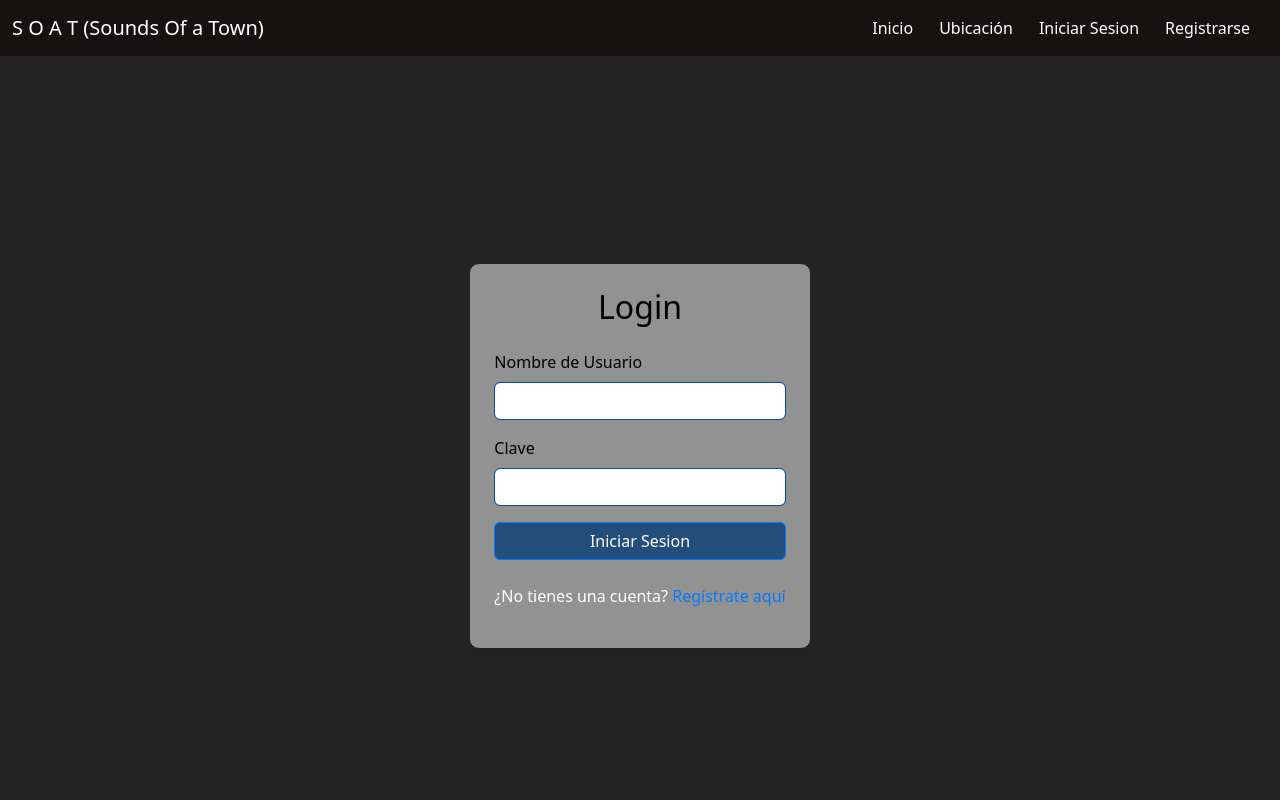
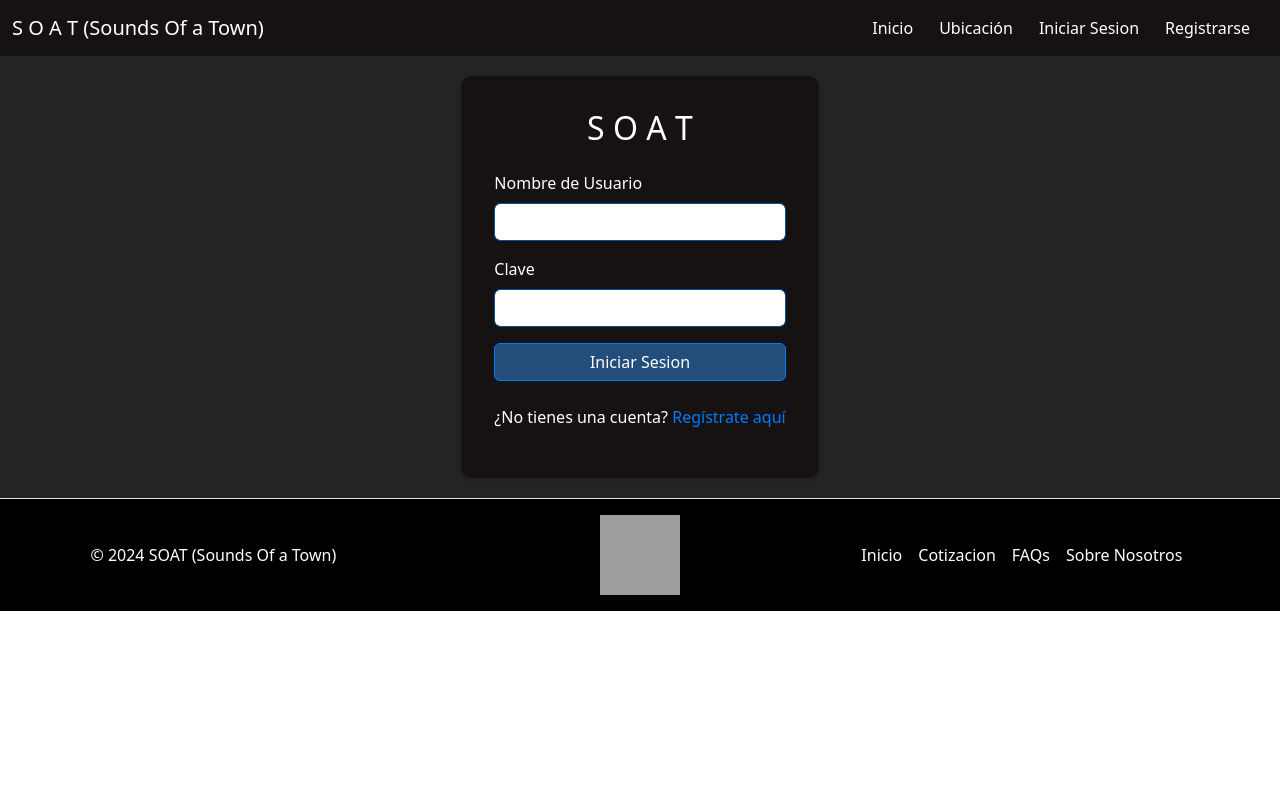
Before and after one commit to andresceccardi/TP-INSTUMENTOS-FINAL, a React (Vite) app: page /login in a window 1280 px wide. Shown: the top 800 px of the page. Built offline with nearby package versions, Linux system fonts and the light colour scheme; grey boxes are pictures that could not be loaded.

Commit message:
Login, Register, ListaInstrumentos FIXED

```diff
--- a/src/App.css
+++ b/src/App.css
@@ -1,43 +1,9 @@
-#root {
-  height: 100%;
-  width: 100%;
-  margin: 0;
-  padding: 0;
-  display: flex;
-  flex-direction: column;
-  align-items: center;
-  justify-content: center;
-}
 
 .logo {
   height: 6em;
   padding: 1.5em;
   will-change: filter;
   transition: filter 300ms;
-}
-
-.logo:hover {
-  filter: drop-shadow(0 0 2em #646cffaa);
-}
-
-.logo.react:hover {
-  filter: drop-shadow(0 0 2em #61dafbaa);
-}
-
-@keyframes logo-spin {
-  from {
-    transform: rotate(0deg);
-  }
-
-  to {
-    transform: rotate(360deg);
-  }
-}
-
-@media (prefers-reduced-motion: no-preference) {
-  a:nth-of-type(2) .logo {
-    animation: logo-spin infinite 20s linear;
-  }
 }
 
 .card {
--- a/src/App.tsx
+++ b/src/App.tsx
@@ -12,7 +12,7 @@ import { Roles } from './entidades/Roles';
 import ChartsGoogle from './componentes/ChartsGoogle';
 import Footer from './componentes/Footer';
 //import './componentes/css/encabezado.css';
-//import './App.css';
+import './App.css';
 
 
 const Productos = lazy(() => import('./componentes/Productos'));
--- a/src/componentes/CheckoutMP.tsx
+++ b/src/componentes/CheckoutMP.tsx
@@ -2,6 +2,7 @@ import { useEffect, useState } from "react";
 import { createPreferenceMP } from "../servicios/FuncionesInstrumento";
 import PreferenceMP from "../entidades/mercadopago/PreferenceMP";
 import { Wallet, initMercadoPago } from "@mercadopago/sdk-react";
+import './css/CheckoutMP.css';
 
 function CheckoutMP ({montoCarrito = 0}) {
     const [idPreference, setIdPreference ] = useState<string>('');
--- a/src/componentes/Footer.tsx
+++ b/src/componentes/Footer.tsx
@@ -3,7 +3,7 @@ import './css/Footer.css';
 const Footer = () => {
     return (
         <div className="container-empty">
-            <footer className="d-flex flex-wrap justify-content-between align-items-center py-3 my-4 border-top">
+            <footer className="d-flex flex-wrap align-items-center py-3 border-top">
                 <p className="col-md-4 mb-0">© 2024 SOAT (Sounds Of a Town)</p>
 
                 <a href="/" className="col-md-4 d-flex align-items-center justify-content-center mb-3 mb-md-0 me-md-auto link-dark text-decoration-none">
--- a/src/componentes/Login.tsx
+++ b/src/componentes/Login.tsx
@@ -23,9 +23,9 @@ const Login: React.FC = () => {
   };
 
   return (
-    <div className="container d-flex justify-content-center align-items-center vh-100">
-      <div className="card p-4">
-        <h2 className="text-center mb-4">Login</h2>
+    <div className="container d-flex justify-content-center align-items-center">
+      <div className="card login">
+        <h2 className="text-center mb-4">S O A T </h2>
         <form onSubmit={handleLogin}>
           <div className="mb-3">
             <label htmlFor="nombreUsuario" className="form-label">Nombre de Usuario</label>
--- a/src/componentes/Register.tsx
+++ b/src/componentes/Register.tsx
@@ -21,9 +21,9 @@ const Register: React.FC = () => {
   };
 
   return (
-    <div className="container d-flex justify-content-center align-items-center vh-100">
+    <div className="container d-flex justify-content-center align-items-center">
       <div className="card p-4">
-        <h2 className="text-center mb-4">Registro</h2>
+        <h2 className="text-center mb-4">Registrarse</h2>
         <form onSubmit={handleRegister}>
           <div className="mb-3">
             <label htmlFor="nombreUsuario" className="form-label">Nombre de Usuario</label>
--- a/src/componentes/css/Carrito.css
+++ b/src/componentes/css/Carrito.css
@@ -1,11 +1,14 @@
+
 .cart {
-  max-width: 600px;
+  max-width: 5000px;
   margin: 0 auto;
   padding: 20px;
-  background-color: #f9f9f9;
-  border-radius: 10px;
-  box-shadow: 0 0 10px rgba(0, 0, 0, 0.1);
+  background-color: #00000000;
+  border-radius: none;
+  box-shadow: none;
   text-align: center;
+  height: 356px;
+  margin-top: 80px;
 }
 
 .cart ul {
@@ -88,7 +91,7 @@
 
 .cart h3 {
   text-align: center;
-  color: #333;
+  color: #ffffff;
   margin-top: 20px;
 }
 
--- /dev/null
+++ b/src/componentes/css/CheckoutMP.css
@@ -0,0 +1,9 @@
+.cart {
+    max-width: 600px;
+    margin: 0 auto;
+    padding: 20px;
+    background-color: #00000000;
+    border-radius: none;
+    box-shadow:none;
+    text-align: center;
+}
--- a/src/componentes/css/GrillaInstrumentos.css
+++ b/src/componentes/css/GrillaInstrumentos.css
@@ -1,9 +1,7 @@
 .container {
-    margin: 20px auto;
-    padding: 20px;
-    border: 1px solid #242424;
+    border: none;
     border-radius: 10px;
-    box-shadow: 0 0 10px rgba(0, 0, 0, 0.1);
+    box-shadow: none;
 }
 
 .row {
--- a/src/componentes/css/InstrumentoForm.css
+++ b/src/componentes/css/InstrumentoForm.css
@@ -5,10 +5,9 @@
     justify-content: center;
     margin: 50px auto;
     width: 100%;
-    border: 1px solid #ccc;
-    padding: 20px;
+    border:none;
     border-radius: 10px;
-    box-shadow: 0 0 10px rgba(0, 0, 0, 0.1);
+    box-shadow: none;
 }
 
 .mb-3 {
@@ -17,6 +16,7 @@
 
 .form-label {
     font-weight: bold;
+    color: #ffffff;
 }
 
 .form-control {
--- a/src/componentes/css/ListaInstrumentos.css
+++ b/src/componentes/css/ListaInstrumentos.css
@@ -6,11 +6,11 @@
   margin-top: -70px;
 }
 
+
 .instrumento {
     display: flex;
     border-bottom: 1px solid #ccc;
     padding: 10px 0;
-
 }
 
 .detalle-instrumento {
@@ -18,6 +18,7 @@
     border-bottom: 1px solid #ccc;
     padding: 10px 0;
 }
+
 .instrumento img {
     width: 200px;
     height: 200px;
--- a/src/componentes/css/login.css
+++ b/src/componentes/css/login.css
@@ -1,20 +1,21 @@
 .container {
-    background-color: #242424; /* Fondo claro para el contenedor principal */
+    background-color: #00000000; /* Fondo claro para el contenedor principal */
+
   }
 
   .card {
     border-radius: 10px;
     box-shadow: 0 4px 8px rgba(0, 0, 0, 0.1);
-    background-color: #929292; /* Fondo blanco para la tarjeta */
-    border-color: #242424;
+    background-color: #171212; /* Fondo blanco para la tarjeta */
+    border-color: #171212;
   }
 
   .card h2 {
-    color: #000000; /* Color del título */
+    color: #ffffff; /* Color del título */
   }
 
   .form-label {
-    color: #000000; /* Color de las etiquetas de los campos de formulario */
+    color: #ffffff; /* Color de las etiquetas de los campos de formulario */
     text-shadow: #242424;
   }
 
@@ -53,3 +54,8 @@
   .card p a:hover {
     color: #0056b3; /* Color del enlace de registro al pasar el mouse */
   }
+
+.login{
+padding-top: none;
+padding-bottom: none;
+}
```
Lines whose indentation alone changed are shown as unchanged.
